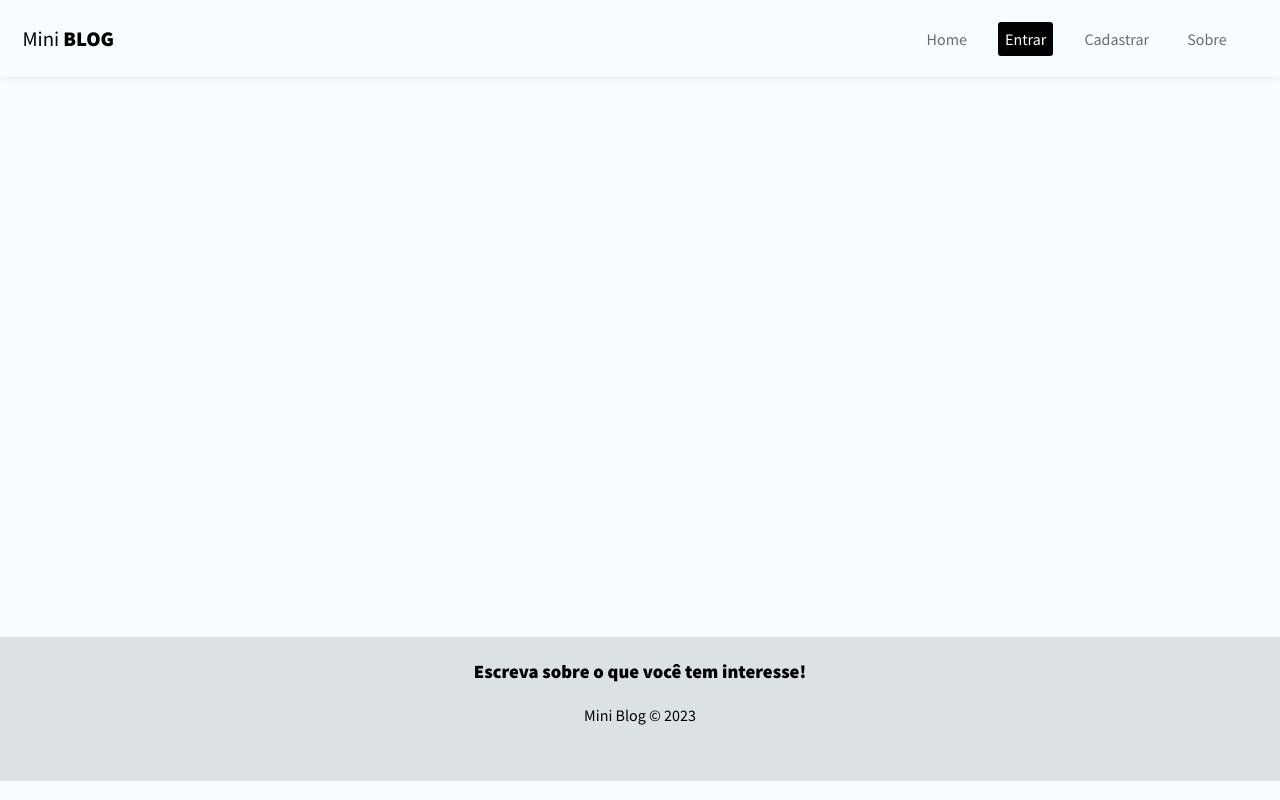
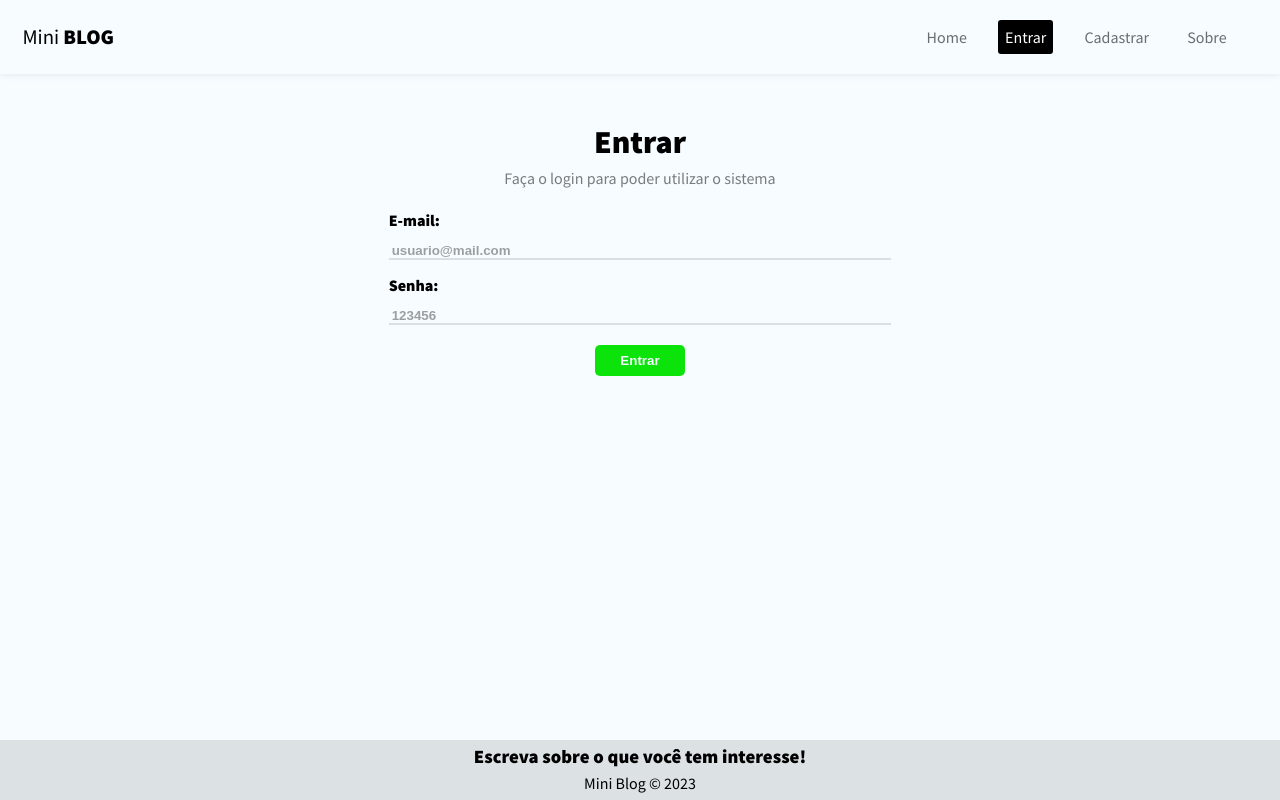
Before and after one commit to RenatoGuii/Mini-Blog, a React (Create React App) app: page /login in a window 1280 px wide. Built offline with nearby package versions, Linux system fonts and the light colour scheme.

Commit message:
Add página de login

```diff
--- a/src/App.css
+++ b/src/App.css
@@ -1,4 +1,10 @@
 .container {
-    min-height: 60vh;
-    margin-bottom: 5em;
+  height: 60vh;
+  margin-bottom: 5em;
+}
+
+@media (max-height: 597px) {
+  .container {
+    height: 388px;
   }
+}
--- a/src/App.js
+++ b/src/App.js
@@ -9,6 +9,7 @@ import Register from "./pages/Register/Register";
 // Components
 import Navbar from "./components/Navbar";
 import Footer from "./components/Footer";
+import Login from "./pages/Login/Login";
 
 function App() {
   return (
@@ -20,10 +21,11 @@ function App() {
             <Route path="/" element={<Home />} />
             <Route path="/sobre" element={<About />} />
             <Route path="/cadastro" element={<Register />} />
+            <Route path="/login" element={<Login />} />
           </Routes>
         </div>
+      </BrowserRouter>
         <Footer />
-      </BrowserRouter>
     </div>
   );
 }
--- a/src/components/Footer.js
+++ b/src/components/Footer.js
@@ -2,10 +2,12 @@ import styles from "./Footer.module.css";
 
 const Footer = () => {
   return (
-    <footer>
-      <h3>Escreva sobre o que você tem interesse!</h3>
-      <p>Mini Blog &copy; 2023</p>
-    </footer>
+    <div>
+      <footer>
+        <h3>Escreva sobre o que você tem interesse!</h3>
+        <p>Mini Blog &copy; 2023</p>
+      </footer>
+    </div>
   );
 };
 
--- a/src/components/Footer.module.css
+++ b/src/components/Footer.module.css
@@ -1,6 +1,6 @@
 footer {
     background-color: rgba(0, 0, 0, 0.104);
-    height: 18vh;
+    box-sizing: border-box;
 }
 
 h3, p {
@@ -8,5 +8,17 @@ h3, p {
 }
 
 h3 {
-    padding: 1.2em 0;
+    padding-top: 5px;
 }
+
+p {
+    padding: 5px 0 7px 0;
+}
+
+@media (min-height: 550px) {
+    footer {
+        position: absolute;
+        bottom: 0;
+        width: 100%;
+    }
+}
--- a/src/components/Navbar.module.css
+++ b/src/components/Navbar.module.css
@@ -1,14 +1,11 @@
-* {
-    margin: 0;
-}
-
 nav {
     display: flex;
     flex-direction: row;
     justify-content: space-between;
-    padding: 1.6em 1.4em;
+    padding: 1.5em 1.4em;
     box-shadow: rgba(0, 0, 0, 0.15) 0px -2px 10px 0px;
     align-items: center;
+    width: 100%;
 }
 
 .title {
@@ -22,7 +19,6 @@ nav {
 }
 
 nav a {
-    text-decoration: none;
     color: rgba(0, 0, 0, 0.57);
 }
 
@@ -52,4 +48,4 @@ nav ul a:hover {
     color: #fff;
     padding: 7px;
     border-radius: 3px;
-  }
+}
--- a/src/index.css
+++ b/src/index.css
@@ -1,12 +1,22 @@
 @import url('https://fonts.googleapis.com/css2?family=Source+Sans+Pro:wght@400;900&display=swap');
+
+* {
+  margin: 0;
+  padding: 0;
+  box-sizing: border-box;
+}
 
 body {
   background-color: #f6fcff;
-  padding: 0;
-  margin: 0;
   font-family: "Source Sans Pro", sans-serif;
+  min-height: 100vh;
 }
 
-input:focus, textarea:focus {
+input:focus,
+textarea:focus {
     outline: none;
 }
+
+a {
+  text-decoration: none;
+}
--- a/src/pages/Login/Login.js
+++ b/src/pages/Login/Login.js
@@ -1 +1,23 @@
-rafce
+import styles from "./Login.module.css"
+
+const Login = () => {
+  return (
+    <div className={styles.login} >
+        <h1>Entrar</h1>
+        <p className={styles.p1} >Faça o login para poder utilizar o sistema</p>
+        <form>
+            <div className={styles.forms} >
+                <p>E-mail:</p>
+                <input type="email" name="" id="" placeholder="usuario@mail.com" />
+            </div>
+            <div className={styles.forms} >
+                <p>Senha:</p>
+                <input type="password" name="" id="" placeholder="123456" />
+            </div>
+            <input type="submit" value="Entrar" className={styles.submit} />
+        </form>
+    </div>
+  )
+}
+
+export default Login
--- a/src/pages/Login/Login.module.css
+++ b/src/pages/Login/Login.module.css
@@ -0,0 +1,60 @@
+.login {
+    display: flex;
+    flex-direction: column;
+    justify-content: center;
+    align-items: center;
+    padding-top: 3em;
+}
+
+.login .p1 {
+    padding: 0.4em 0.5em;
+    color: rgba(0, 0, 0, 0.51);
+}
+
+form {
+    height: 40vh;
+    width: 60vw;
+    max-width: 522.7px;
+    padding: 10px;
+}
+
+.forms {
+    margin-bottom: 10px;
+}
+
+.forms p {
+    font-weight: 800;
+    text-align: left;
+    padding-bottom: 5px;
+}
+
+.forms input {
+    border: none;
+    background-color: #f6fcff;
+    border-bottom: 2px solid rgba(0, 0, 0, 0.114);
+    width: 100%;
+    padding: 8px 0 0 3px;
+}
+
+.forms input::-webkit-input-placeholder {
+    color: rgba(0, 0, 0, 0.37);
+    font-weight: 600;
+}
+
+.submit {
+    display: block;
+    margin: 20px auto;
+    background-color: rgb(11, 227, 11);
+    color: #f6fcff;
+    font-weight: 600;
+    border: none;
+    padding: 8px 25px;
+    border-radius: 5px;
+}
+
+.submit:hover {
+    cursor: pointer;
+    color: rgb(11, 227, 11);
+    background-color: #f6fcff;
+    transition: 0.7s;
+}
--- a/src/pages/Register/Register.module.css
+++ b/src/pages/Register/Register.module.css
@@ -33,7 +33,7 @@ form {
     background-color: #f6fcff;
     border-bottom: 2px solid rgba(0, 0, 0, 0.114);
     width: 100%;
-    padding: 8px 0;
+    padding: 8px 0 0 3px;
 }
 
 .forms input::-webkit-input-placeholder {
```
